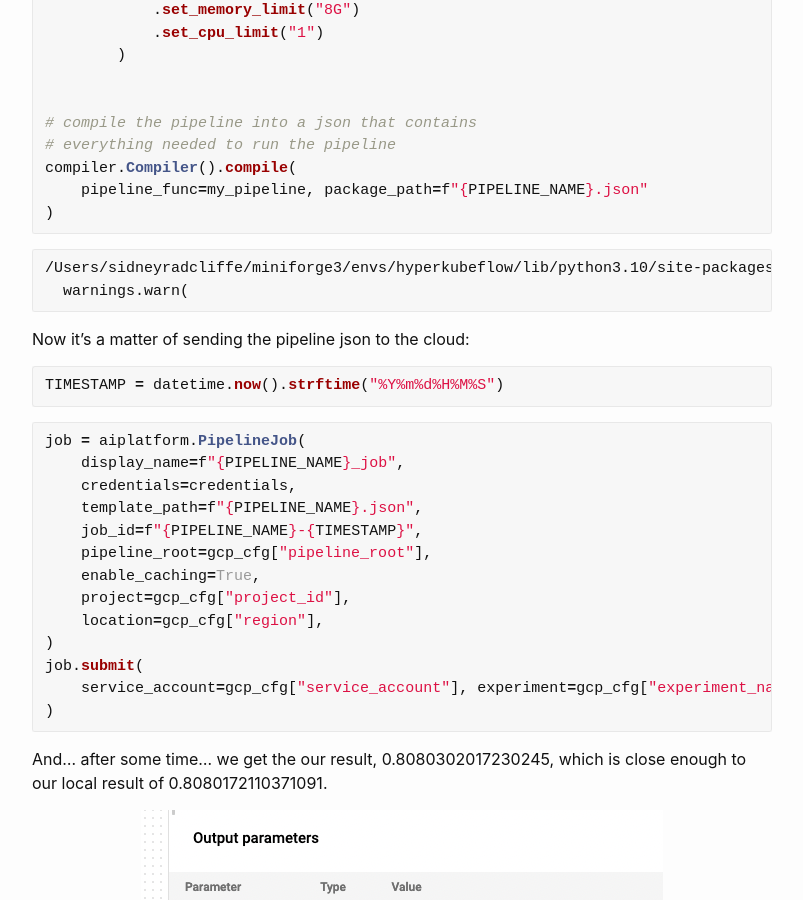
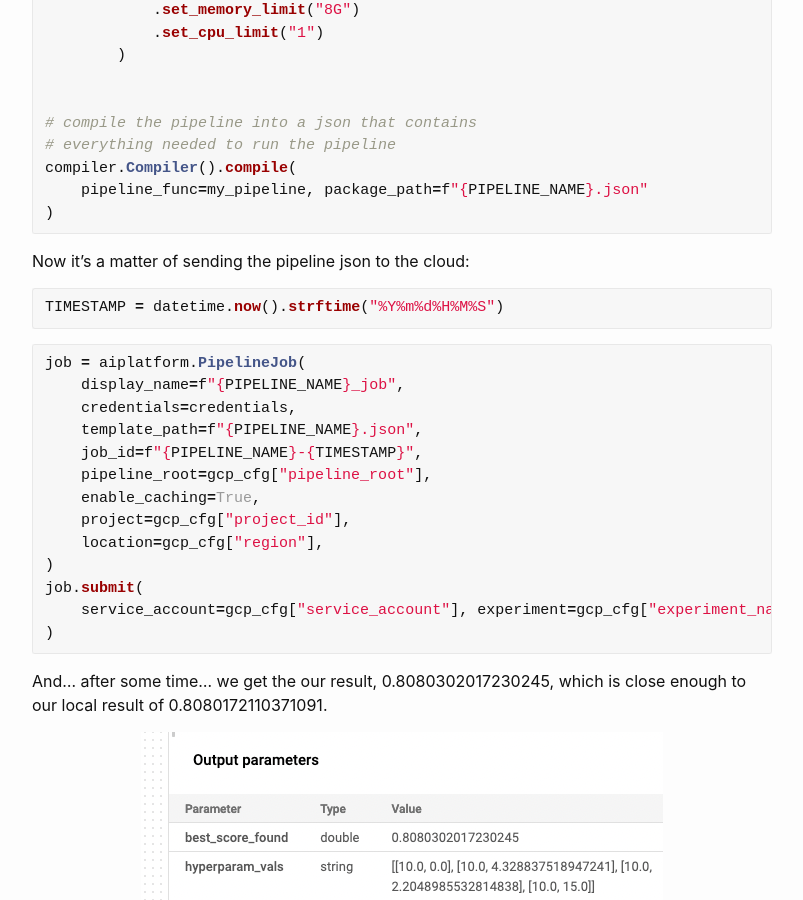
Before and after one commit to sradc/sradc.github.io, a Jekyll site: the page built from _posts/2022-11-22-kubeflow-hyperparam-opt.md, in a window 1280 px wide and 900 px high, scrolled down 5991 px. Shown: the whole window, without its empty margins (238-1041 px from the left). Built offline with Jekyll 4.4.1, drawn with Linux system fonts in a browser that asks for light colours; comment, search, counter and statistics services are not loaded.

Commit message:
remove kubeflow warning

````diff
--- a/_posts/2022-11-22-kubeflow-hyperparam-opt.md
+++ b/_posts/2022-11-22-kubeflow-hyperparam-opt.md
@@ -233,10 +233,6 @@ compiler.Compiler().compile(
 )
 ```
 
-    /Users/sidneyradcliffe/miniforge3/envs/hyperkubeflow/lib/python3.10/site-packages/kfp/v2/compiler/compiler.py:1290: FutureWarning: APIs imported from the v1 namespace (e.g. kfp.dsl, kfp.components, etc) will not be supported by the v2 compiler since v2.0.0
-      warnings.warn(
-
-
 Now it's a matter of sending the pipeline json to the cloud:
 
 
````
